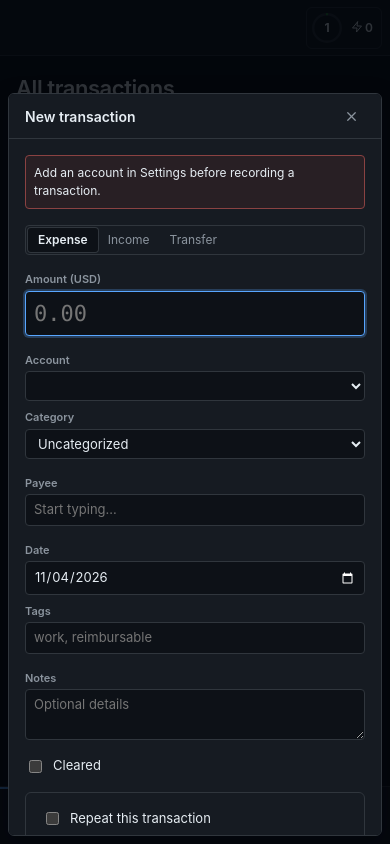
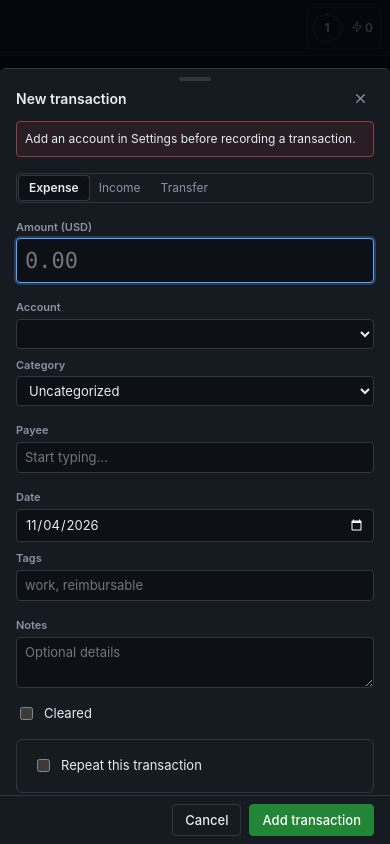
Before and after one commit to Asterki/budgeter, a React (Vite) app: page / in a window 390 px wide. Both pictures are taken after typing "Sample", "Sample", "2020-01-15" into the empty fields and a click on the button "Add transaction". Built offline with nearby package versions, Linux system fonts and the light colour scheme.

Commit message:
feat(shell): a real bottom sheet on mobile and a detail panel on desktop

```diff
--- a/src/App.tsx
+++ b/src/App.tsx
@@ -9,7 +9,7 @@ import {
 } from 'react-icons/fi';
 
 import { AccountDialog } from './components/AccountDialog';
-import { AppShell } from './components/AppShell';
+import { AppShell, useIsMobile } from './components/AppShell';
 import { Rewards } from './components/Rewards';
 import { Sidebar } from './components/Sidebar';
 import { TopBar } from './components/TopBar';
@@ -51,6 +51,7 @@ const SHORTCUTS: NavItem[] = [
 
 export function App() {
   const { ready, transactions, settings } = useBudget();
+  const isMobile = useIsMobile();
   const [selection, setSelection] = useState<NavSelection>(INITIAL_SELECTION);
   const [detail, setDetail] = useState<{ transactionId: string | null } | null>(null);
   const [accountDialog, setAccountDialog] = useState<Account | null | undefined>(undefined);
@@ -126,6 +127,7 @@ export function App() {
     : undefined;
   const defaultAccountId =
     selection.scope.kind === 'account' ? selection.scope.accountId : undefined;
+  const detailOpen = !!detail && (detail.transactionId === null || !!activeTransaction);
 
   function selectScope(scope: TransactionScope) {
     setSelection((prev) => ({ ...prev, view: 'transactions', scope }));
@@ -155,6 +157,16 @@ export function App() {
           onAddAccount={() => setAccountDialog(null)}
           onEditAccount={(account) => setAccountDialog(account)}
         />
+      }
+      panel={
+        !isMobile && detailOpen ? (
+          <TransactionDetail
+            transaction={activeTransaction ?? null}
+            defaultAccountId={defaultAccountId}
+            onClose={() => setDetail(null)}
+            inline
+          />
+        ) : undefined
       }
       tabbar={
         <nav className="tabbar" aria-label="Primary">
@@ -226,7 +238,7 @@ export function App() {
         />
       )}
 
-      {detail && (detail.transactionId === null || activeTransaction) && (
+      {isMobile && detailOpen && (
         <TransactionDetail
           transaction={activeTransaction ?? null}
           defaultAccountId={defaultAccountId}
--- /dev/null
+++ b/src/components/BottomSheet.tsx
@@ -0,0 +1,105 @@
+/**
+ * Mobile bottom sheet. Ported from the tasker app so both apps feel the same:
+ * the panel slides up from the thumb zone, can be dragged down to dismiss, and
+ * unmounts completely when closed (no exit animation to keep in sync).
+ */
+
+import { useEffect, useId, useRef, type PointerEvent, type ReactNode } from 'react';
+import { FiX } from 'react-icons/fi';
+
+interface BottomSheetProps {
+  open: boolean;
+  title: string;
+  onClose: () => void;
+  children: ReactNode;
+  footer?: ReactNode;
+  accent?: string;
+}
+
+/** Dragged past this fraction of its own height and the sheet closes. */
+const DISMISS_RATIO = 0.28;
+/** …or flicked faster than this, in pixels per millisecond. */
+const DISMISS_VELOCITY = 0.7;
+
+export function BottomSheet({ open, title, onClose, children, footer, accent }: BottomSheetProps) {
+  const titleId = useId();
+  const sheetRef = useRef<HTMLDivElement | null>(null);
+  const dragRef = useRef<{ startY: number; startTime: number; height: number } | null>(null);
+
+  useEffect(() => {
+    if (!open) return;
+    function onKeyDown(event: KeyboardEvent) {
+      if (event.key === 'Escape') onClose();
+    }
+    window.addEventListener('keydown', onKeyDown);
+    return () => window.removeEventListener('keydown', onKeyDown);
+  }, [open, onClose]);
+
+  if (!open) return null;
+
+  function beginDrag(event: PointerEvent<HTMLDivElement>) {
+    const sheet = sheetRef.current;
+    if (!sheet) return;
+    event.currentTarget.setPointerCapture(event.pointerId);
+    dragRef.current = {
+      startY: event.clientY,
+      startTime: performance.now(),
+      height: sheet.getBoundingClientRect().height,
+    };
+    sheet.style.transition = 'none';
+  }
+
+  function moveDrag(event: PointerEvent<HTMLDivElement>) {
+    const drag = dragRef.current;
+    const sheet = sheetRef.current;
+    if (!drag || !sheet) return;
+    const dy = Math.max(0, event.clientY - drag.startY);
+    sheet.style.transform = `translateY(${dy}px)`;
+  }
+
+  function endDrag(event: PointerEvent<HTMLDivElement>) {
+    const drag = dragRef.current;
+    const sheet = sheetRef.current;
+    dragRef.current = null;
+    if (!drag || !sheet) return;
+    const dy = Math.max(0, event.clientY - drag.startY);
+    const velocity = dy / Math.max(1, performance.now() - drag.startTime);
+    sheet.style.transition = '';
+    sheet.style.transform = '';
+    if (dy > drag.height * DISMISS_RATIO || velocity > DISMISS_VELOCITY) onClose();
+  }
+
+  return (
+    <div className="sheet-backdrop" role="presentation" onClick={onClose}>
+      <div
+        ref={sheetRef}
+        className="sheet"
+        role="dialog"
+        aria-modal="true"
+        aria-labelledby={titleId}
+        style={accent ? { borderTop: `2px solid ${accent}` } : undefined}
+        onClick={(event) => event.stopPropagation()}
+      >
+        <div
+          className="sheet__grab"
+          onPointerDown={beginDrag}
+          onPointerMove={moveDrag}
+          onPointerUp={endDrag}
+          onPointerCancel={endDrag}
+        >
+          <span className="sheet__handle" aria-hidden="true" />
+        </div>
+        <header className="sheet__header">
+          <span className="sheet__title" id={titleId}>
+            {title}
+          </span>
+          <button type="button" className="icon-button" onClick={onClose} aria-label="Close">
+            <FiX aria-hidden="true" />
+          </button>
+        </header>
+        <div className="sheet__body">{children}</div>
+        {footer && <footer className="sheet__footer">{footer}</footer>}
+      </div>
+    </div>
+  );
+}
--- a/src/components/Dialog.tsx
+++ b/src/components/Dialog.tsx
@@ -9,16 +9,22 @@
 import { useEffect, useId, type ReactNode } from 'react';
 import { FiX } from 'react-icons/fi';
 
+import { useIsMobile } from './AppShell';
+import { BottomSheet } from './BottomSheet';
+
 interface DialogProps {
   title: string;
   description?: string;
   onClose: () => void;
   children: ReactNode;
   footer?: ReactNode;
+  /** Render in place, as a side panel, instead of as a modal. */
+  inline?: boolean;
 }
 
-export function Dialog({ title, description, onClose, children, footer }: DialogProps) {
+export function Dialog({ title, description, onClose, children, footer, inline }: DialogProps) {
   const titleId = useId();
+  const isMobile = useIsMobile();
 
   useEffect(() => {
     function onKeyDown(event: KeyboardEvent) {
@@ -27,6 +33,38 @@ export function Dialog({ title, description, onClose, children, footer }: Dialog
     window.addEventListener('keydown', onKeyDown);
     return () => window.removeEventListener('keydown', onKeyDown);
   }, [onClose]);
+
+  const body = (
+    <>
+      {description && <p className="dialog__description">{description}</p>}
+      {children}
+    </>
+  );
+
+  if (inline) {
+    return (
+      <section className="panel" role="region" aria-labelledby={titleId}>
+        <header className="panel__header">
+          <span className="modal__title" id={titleId}>
+            {title}
+          </span>
+          <button type="button" className="icon-button" onClick={onClose} aria-label="Close panel">
+            <FiX aria-hidden="true" />
+          </button>
+        </header>
+        <div className="panel__body dialog__body">{body}</div>
+        {footer && <footer className="dialog__footer">{footer}</footer>}
+      </section>
+    );
+  }
+
+  if (isMobile) {
+    return (
+      <BottomSheet open title={title} onClose={onClose} footer={footer}>
+        {body}
+      </BottomSheet>
+    );
+  }
 
   return (
     <div className="modal-backdrop" role="presentation" onClick={onClose}>
@@ -45,10 +83,7 @@ export function Dialog({ title, description, onClose, children, footer }: Dialog
             <FiX aria-hidden="true" />
           </button>
         </header>
-        <div className="modal__body dialog__body">
-          {description && <p className="dialog__description">{description}</p>}
-          {children}
-        </div>
+        <div className="modal__body dialog__body">{body}</div>
         {footer && <footer className="dialog__footer">{footer}</footer>}
       </div>
     </div>
--- a/src/components/TransactionDetail.tsx
+++ b/src/components/TransactionDetail.tsx
@@ -19,9 +19,16 @@ interface TransactionDetailProps {
   transaction: Transaction | null;
   defaultAccountId?: string;
   onClose: () => void;
+  /** Render as the desktop side panel instead of a modal. */
+  inline?: boolean;
 }
 
-export function TransactionDetail({ transaction, defaultAccountId, onClose }: TransactionDetailProps) {
+export function TransactionDetail({
+  transaction,
+  defaultAccountId,
+  onClose,
+  inline,
+}: TransactionDetailProps) {
   const {
     accounts,
     categories,
@@ -266,6 +273,7 @@ export function TransactionDetail({ transaction, defaultAccountId, onClose }: Tr
     <Dialog
       title={transaction ? 'Edit transaction' : 'New transaction'}
       onClose={onClose}
+      inline={inline}
       footer={
         <>
           <button type="button" className="button" onClick={onClose}>
--- a/src/styles.css
+++ b/src/styles.css
@@ -1572,17 +1572,6 @@ kbd {
     display: none;
   }
 
-  .modal-backdrop:has(.modal--dialog) {
-    align-items: flex-end;
-    padding: var(--space-sm);
-    padding-bottom: calc(var(--space-sm) + env(safe-area-inset-bottom));
-  }
-
-  .modal--dialog {
-    width: 100%;
-    max-height: 88vh;
-    border-radius: var(--radius-md);
-  }
 }
 
 /* ── Natural-language composer ───────────────────────────────────────────── */
@@ -3492,3 +3481,112 @@ kbd {
     padding-bottom: calc(var(--tabbar-height) + 96px);
   }
 }
+
+/* ── Bottom sheet (mobile) ─────────────────────────────────────────────── */
+
+.sheet-backdrop {
+  position: fixed;
+  inset: 0;
+  z-index: 100;
+  display: flex;
+  align-items: flex-end;
+  justify-content: center;
+  background: var(--overlay);
+}
+
+.sheet {
+  display: flex;
+  flex-direction: column;
+  width: 100%;
+  max-height: 92vh;
+  border-top: 1px solid var(--border);
+  border-radius: var(--radius-lg, 6px) var(--radius-lg, 6px) 0 0;
+  background: var(--surface-raised);
+  padding-bottom: env(safe-area-inset-bottom);
+  animation: sheet-up 240ms cubic-bezier(0.22, 1, 0.36, 1);
+}
+
+.sheet__grab {
+  display: grid;
+  place-items: center;
+  padding: 8px 0 4px;
+  touch-action: none;
+  cursor: grab;
+}
+
+.sheet__handle {
+  width: 32px;
+  height: 4px;
+  border-radius: 2px;
+  background: var(--border);
+}
+
+.sheet__header {
+  display: flex;
+  align-items: center;
+  justify-content: space-between;
+  gap: var(--space-sm);
+  padding: 0 var(--space-md) var(--space-sm);
+}
+
+.sheet__title {
+  font-size: 14px;
+  font-weight: 600;
+}
+
+.sheet__body {
+  flex: 1;
+  min-height: 0;
+  overflow-y: auto;
+  -webkit-overflow-scrolling: touch;
+  padding: 0 var(--space-md) var(--space-md);
+}
+
+.sheet__footer {
+  display: flex;
+  align-items: center;
+  justify-content: flex-end;
+  gap: var(--space-sm);
+  padding: var(--space-sm) var(--space-md);
+  border-top: 1px solid var(--border);
+}
+
+@keyframes sheet-up {
+  from {
+    transform: translateY(100%);
+  }
+  to {
+    transform: translateY(0);
+  }
+}
+
+/* ── Desktop detail panel ──────────────────────────────────────────────── */
+
+.panel {
+  display: flex;
+  flex-direction: column;
+  width: 380px;
+  flex: none;
+  height: 100%;
+  overflow-y: auto;
+  border-left: 1px solid var(--border);
+  background: var(--canvas);
+}
+
+.panel__header {
+  position: sticky;
+  top: 0;
+  z-index: 1;
+  display: flex;
+  align-items: center;
+  justify-content: space-between;
+  gap: var(--space-sm);
+  padding: var(--space-sm) var(--space-md);
+  border-bottom: 1px solid var(--border);
+  background: var(--canvas);
+}
+
+.panel__body {
+  flex: 1;
+  min-height: 0;
+}
```
